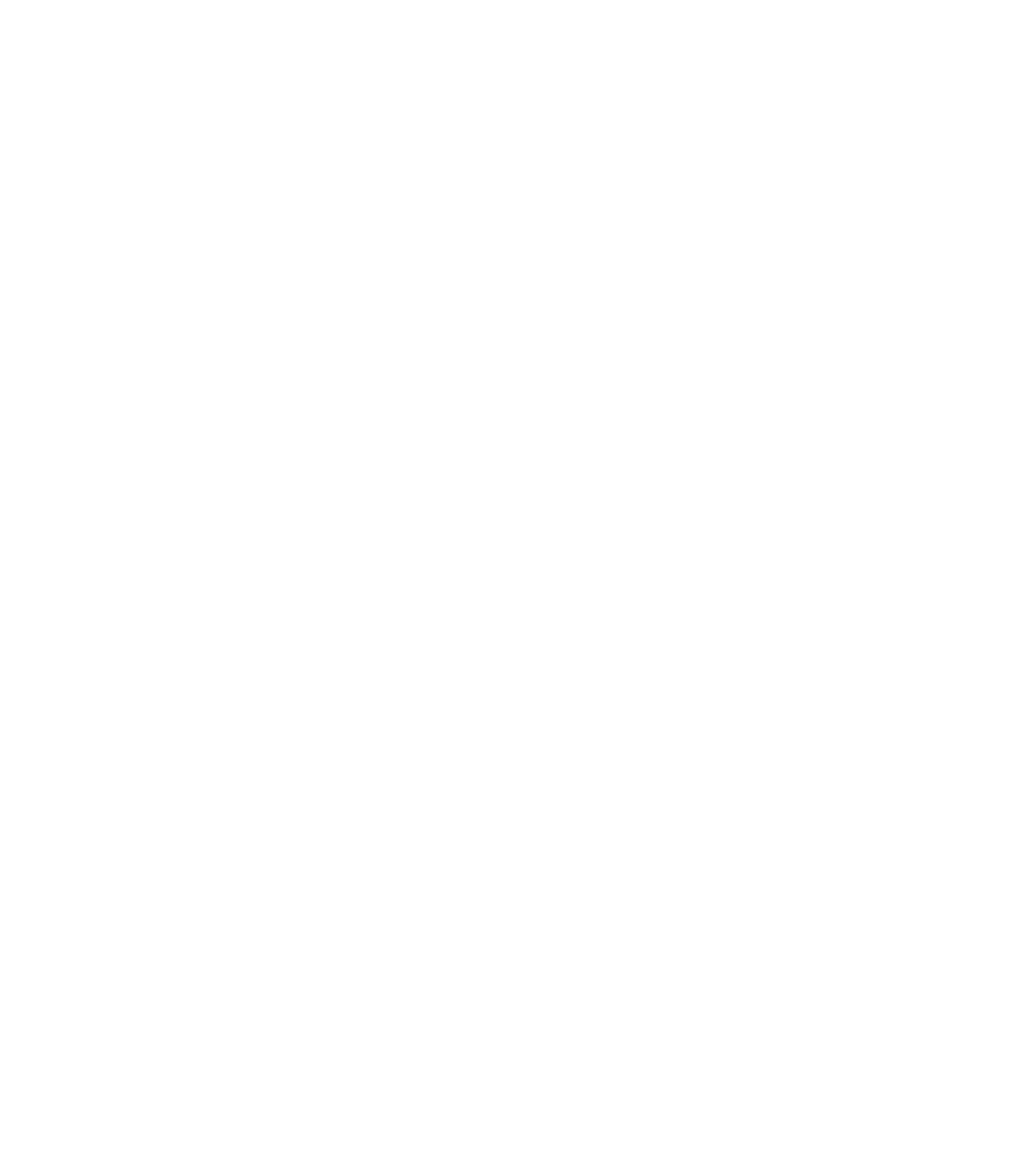
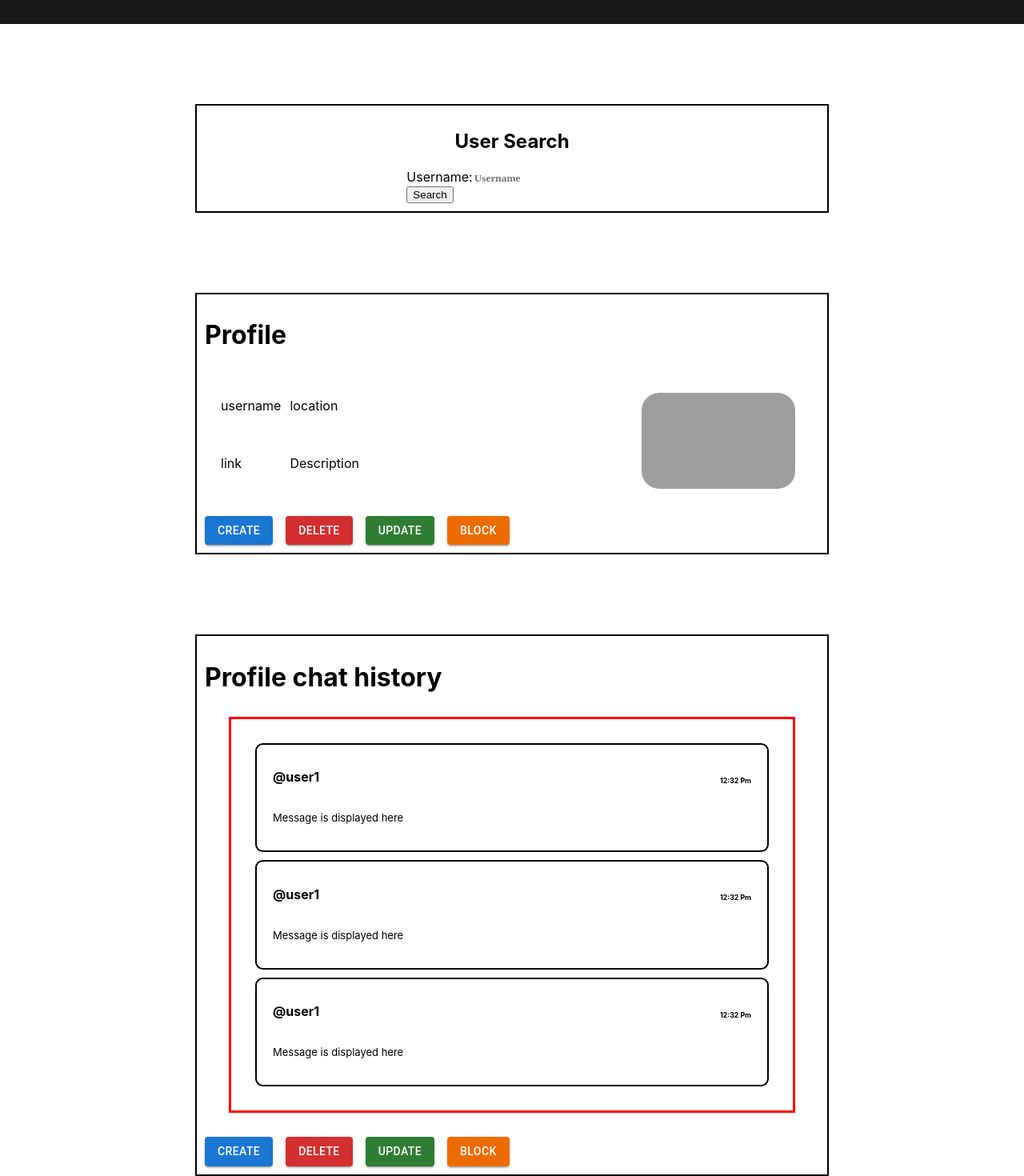
Before and after one commit to roshanyadav0/influence_hub, a React (Create React App) app in the folder client/my-app/: page /adminpage in a window 1280 px wide. Before the commit this address had no page. Shown: the part 160-1630 px from the top of the page at 80% size. Before the commit the page ends 800 px from the top, so only its background shows below. Built offline with nearby package versions, Linux system fonts and the light colour scheme; grey boxes are pictures that could not be loaded.

Commit message:
added admin page

```diff
--- /dev/null
+++ b/client/my-app/src/css/AdminPage.css
@@ -0,0 +1,38 @@
+.main-div-13 {
+    margin: 10vh;
+    display: flex;
+    flex-direction: column;
+    align-items: center;
+    gap: 60px;
+}
+
+#profile-card-section{
+    margin: 20px;
+    padding: 10px;
+    width: 60vw;
+    border: 2px solid black;
+}
+
+#user-search{
+    margin: 20px;
+    padding: 10px;
+    width: 60vw;
+    border: 2px solid black;
+    display: flex;
+    flex-direction: column;
+    align-items: center;
+}
+
+#profile-chat-section{
+    margin: 20px;
+    padding: 10px;
+    width: 60vw;
+    border: 2px solid black;
+}
+
+
+#profile-chat-history-display{
+    margin: 30px;
+    padding: 20px;
+    border: 3px solid red;
+}
--- /dev/null
+++ b/client/my-app/src/css/ChatCard.css
@@ -0,0 +1,18 @@
+.chat-card{
+    margin: 10px;
+    padding: 20px;
+    border: 2px solid black;
+    display: flex;
+    flex-direction: column;
+    font-size: small;
+    border-radius: .6rem;
+}
+
+.chat-card h1{
+    font-size: medium;
+}
+
+#chat-details{
+    display: flex;
+    justify-content: space-between;
+}
--- /dev/null
+++ b/client/my-app/src/css/ProfileCard.css
@@ -0,0 +1,14 @@
+.influencercard{
+    display: flex;
+    justify-content: space-between;
+    border-top: 1px solid white;
+    padding: 20px;
+    border-radius: 2rem;
+}
+
+.influencercard img{
+    padding: 10px;
+    width: 15vw;
+    height: 15vh;
+    border-radius: 2rem;
+}
--- /dev/null
+++ b/client/my-app/src/html/AdminPage.js
@@ -0,0 +1,92 @@
+import React, { useState } from 'react';
+import Navbar from './Navbar'
+import Box_1 from './Box_1'
+import Footer from './Footer'
+import '../css/AdminPage.css'
+import ProfileCard from './ProfileCard';
+
+import Stack from '@mui/material/Stack';
+import Button from '@mui/material/Button';
+import ChatCard from './ChatCard';
+
+
+function AdminPage() {
+
+    const [username, setUsername] = useState('');
+    const [searchResults, setSearchResults] = useState(null);
+
+    const handleUsernameChange = (e) => {
+        setUsername(e.target.value);
+    };
+
+    const handleSearch = async (e) => {
+        e.preventDefault();
+
+        // Perform a search based on the provided username (simulated here)
+        // You can replace this with your actual search logic
+
+        try {
+        // Simulating a fetch request to an API
+        const response = await fetch(`https://api.example.com/users/${username}`);
+        const data = await response.json();
+
+        setSearchResults(data);
+        } catch (error) {
+        console.error('Error during search:', error);
+        setSearchResults(null);
+        }
+    };
+
+    return (
+        <div>
+            <Navbar/>
+            <Box_1/>
+                <div class="main-div-13">
+                    <div id='user-search'>
+                        <h2>User Search</h2>
+                        <form onSubmit={handleSearch}>
+                            <label>
+                            Username:
+                            <input
+                                type="text"
+                                name="username"
+                                value={username}
+                                onChange={handleUsernameChange}
+                                placeholder='Username'
+                            />
+                            </label>
+                            <br />
+                            <button type="submit">Search</button>
+                        </form>
+                    </div>
+                    <div id='profile-card-section'>
+                        <h1>Profile</h1>
+                        <ProfileCard/>
+                        <Stack spacing={2} direction="row">
+                            <Button variant="contained">Create</Button>
+                            <Button variant="contained" color='error' >Delete</Button>
+                            <Button variant="contained" color='success' >Update</Button>
+                            <Button variant="contained" color='warning' >Block</Button>
+                        </Stack>
+                    </div>
+                    <div id='profile-chat-section'>
+                        <h1>Profile chat history</h1>
+                        <div id='profile-chat-history-display'>
+                            <ChatCard/>
+                            <ChatCard/>
+                            <ChatCard/>
+                        </div>
+                        <Stack spacing={2} direction="row">
+                            <Button variant="contained">Create</Button>
+                            <Button variant="contained" color='error'>Delete</Button>
+                            <Button variant="contained" color='success'>Update</Button>
+                            <Button variant="contained" color='warning'>Block</Button>
+                        </Stack>
+                    </div>
+                </div>
+            <Footer/>
+        </div>
+    )
+}
+
+export default AdminPage
--- /dev/null
+++ b/client/my-app/src/html/ChatCard.js
@@ -0,0 +1,14 @@
+import React from 'react'
+import '../css/ChatCard.css'
+
+export default function ChatCard() {
+    return (
+        <div class="chat-card">
+            <div id='chat-details'>
+                <h1>@user1</h1>
+                <h6>12:32 Pm</h6>
+            </div>
+            <p>Message is displayed here</p>
+        </div>
+    )
+}
--- a/client/my-app/src/html/Footer.js
+++ b/client/my-app/src/html/Footer.js
@@ -22,6 +22,7 @@
                         {/* <Button onClick={()=>navigate('/category')}>Categories</Button> */}
                         <Button onClick={()=>navigate('/features')}>Features</Button>
                         {/* <Button onClick={()=>navigate('/programs')}>Programs</Button> */}
+                        <Button onClick={()=>navigate('/adminpage')}>Admin Page</Button>
                     </Stack>
                 </div>
                 <div>
--- /dev/null
+++ b/client/my-app/src/html/ProfileCard.js
@@ -0,0 +1,26 @@
+import React from 'react'
+import { useNavigate } from 'react-router-dom'
+import '../css/ProfileCard.css'
+
+function ProfileCard() {
+
+    const navigate=new useNavigate();
+
+    return (
+        <div>
+            <div class="influencercard">
+                <div id="info">
+                    <p>username</p>
+                    <p>location</p>
+                    <p>link</p>
+                    <p>Description</p>
+                    </div>
+                    <div>
+                        <img onClick={()=>navigate('/profile')} src='https://images.unsplash.com/photo-1658845489483-6d54f6d5a766?q=80&w=1742&auto=format&fit=crop&ixlib=rb-4.0.3&ixid=M3wxMjA3fDB8MHxwaG90by1wYWdlfHx8fGVufDB8fHx8fA%3D%3D' alt='error'></img>
+                    </div>
+                </div>
+        </div>
+    )
+}
+
+export default ProfileCard
--- a/client/my-app/src/index.js
+++ b/client/my-app/src/index.js
@@ -13,6 +13,7 @@
 import Post from './html/Post';
 import Chat from './html/Chat';
 import ProfileDetails from './html/ProfileDetails';
+import AdminPage from './html/AdminPage';
 
 
 const root = ReactDOM.createRoot(document.getElementById('root'));
@@ -30,6 +31,7 @@
     <Route path='/post' element={<Post/>}></Route>
     <Route path='/chat' element={<Chat/>}></Route>
     <Route path='/profiledetails' element={<ProfileDetails/>}></Route>
+    <Route path='/adminpage' element={<AdminPage/>}></Route>
   </Routes>
 </BrowserRouter>
 );
```
